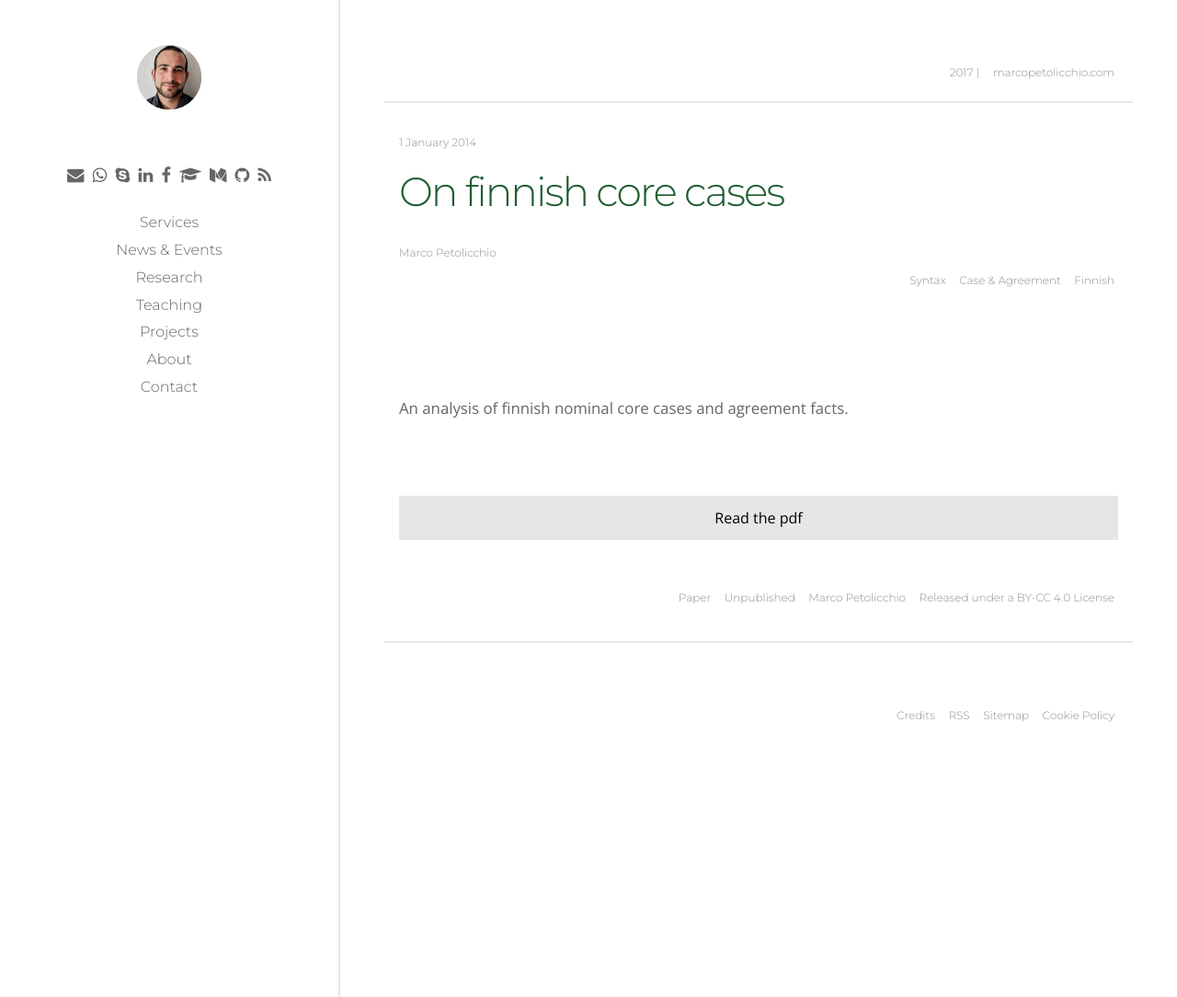
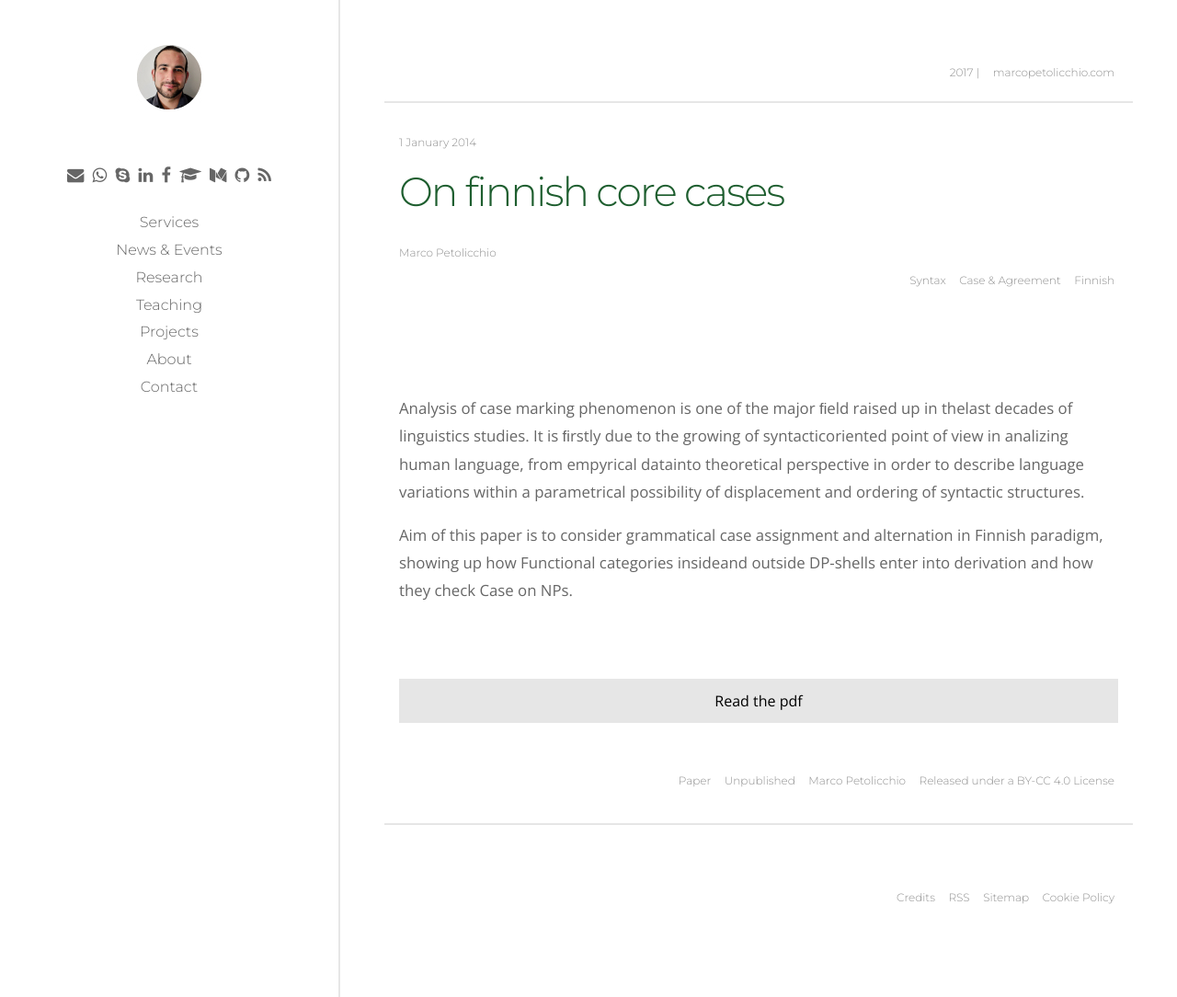
Before and after one commit to p-marco/p-marco.github.io, a Jekyll site: the page built from _research/on-finnish-core-cases.md, in a window 1280 px wide. Shown: the whole page at 92% size. Built offline with Jekyll 4.4.1, drawn with Linux system fonts in a browser that asks for light colours.

Commit message:
new commit

```diff
--- a/_research/on-finnish-core-cases.md
+++ b/_research/on-finnish-core-cases.md
@@ -14,4 +14,6 @@ pdf: https://www.academia.edu/10019259/Finlandese_casi_grammaticali_core_
 layout: default
 ---
 
-An analysis of finnish nominal core cases and agreement facts.
+Analysis of case marking phenomenon is one of the major ﬁeld raised up in thelast decades of linguistics studies. It is ﬁrstly due to the growing of syntacticoriented point of view in analizing human language, from empyrical datainto theoretical perspective in order to describe language variations within a parametrical possibility of displacement and ordering of syntactic structures.
+
+Aim of this paper is to consider grammatical case assignment and alternation in Finnish paradigm, showing up how Functional categories insideand outside DP-shells enter into derivation and how they check Case on NPs.
```
